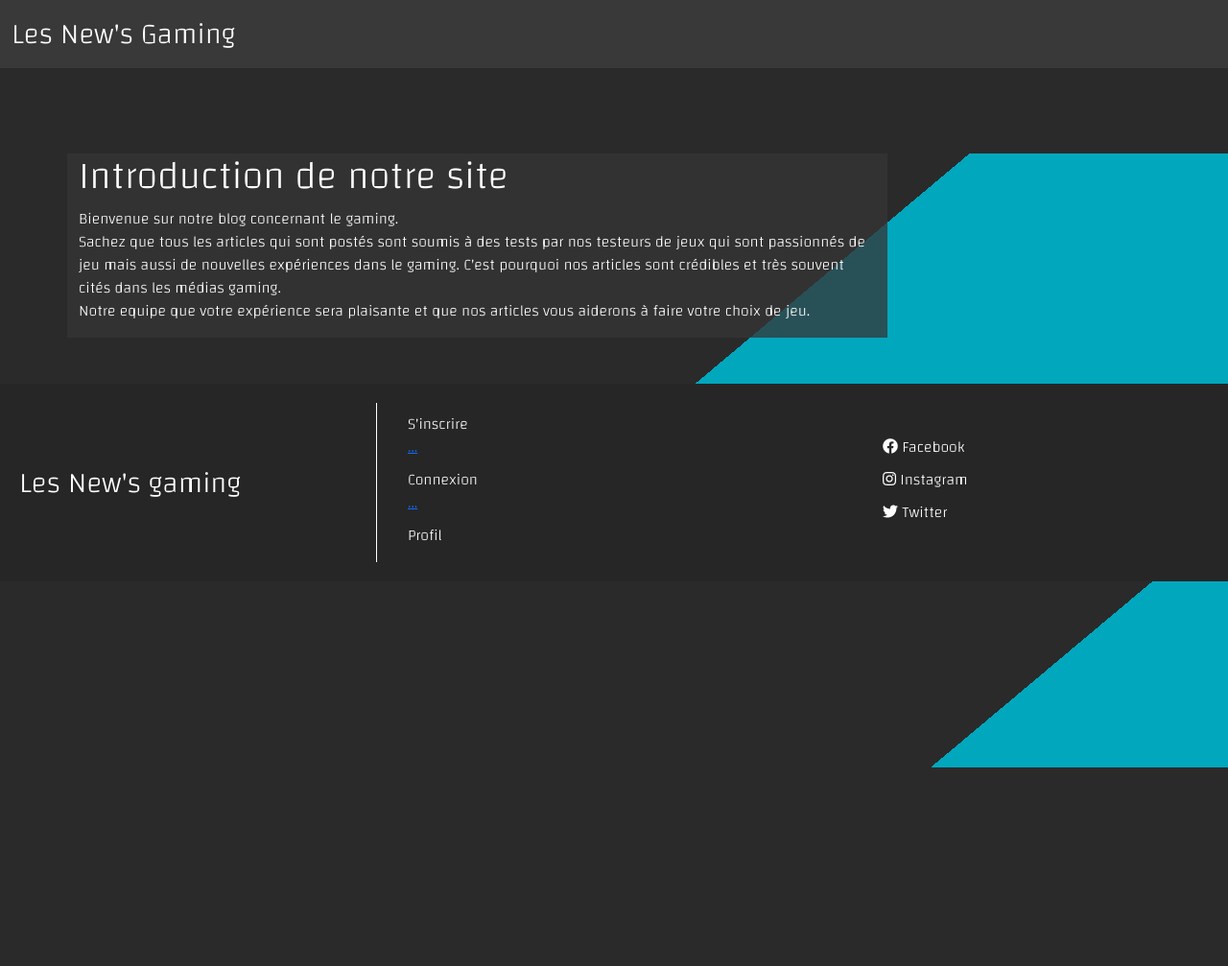
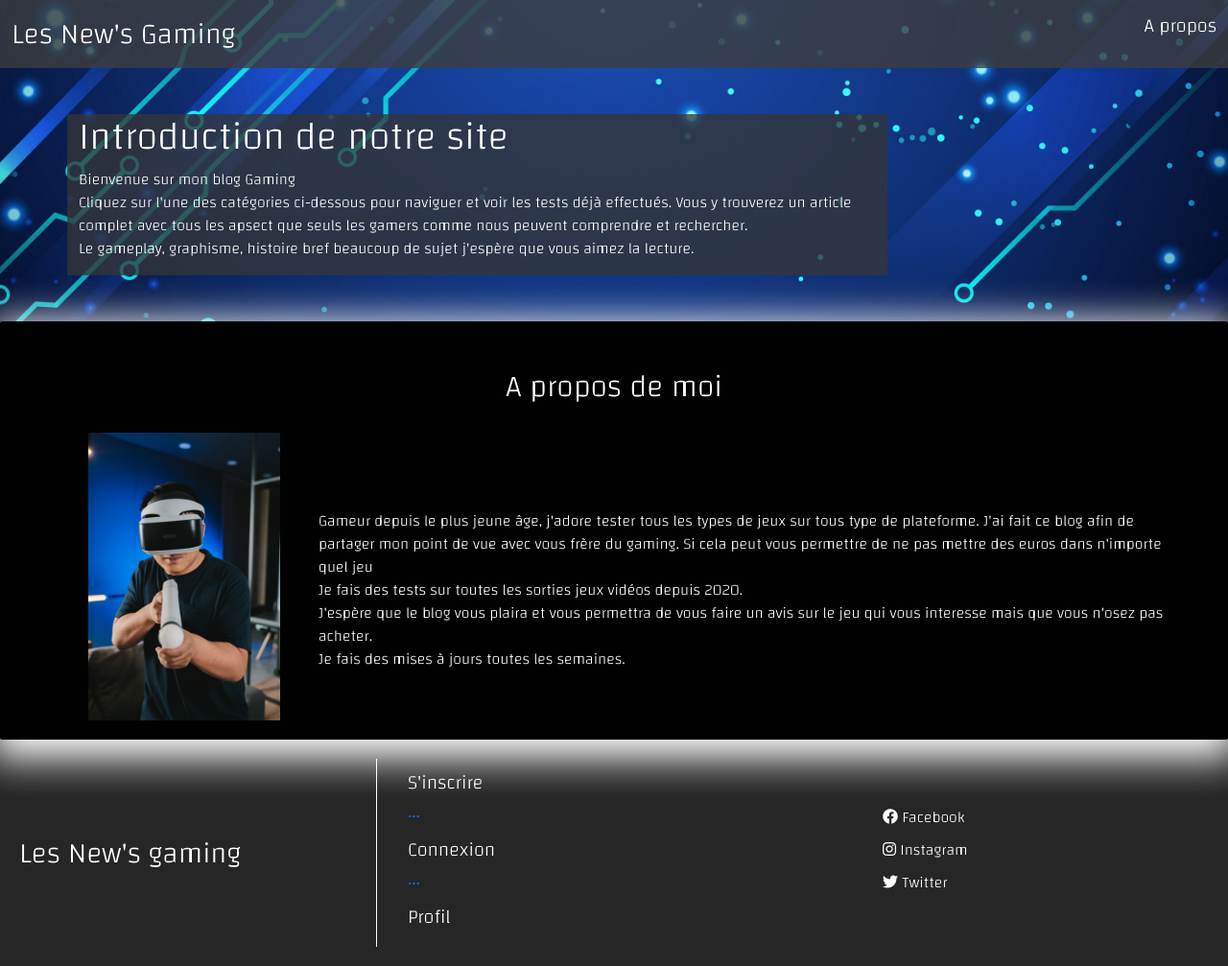
Before and after one commit to Jeyluu/projet-secret, a Node server app: template views/pagePrincipale.ejs in a window 1280 px wide. Shown: the whole page at 96% size. Before the commit the page ends 800 px from the top, so only its background shows below. Run offline with Node 20, Linux system fonts and the light colour scheme; the template is opened without the code that fills it, so the values that code supplies are empty; some libraries are stand-ins or nearby versions.

Commit message:
Css presque fini

```diff
--- a/public/style.css
+++ b/public/style.css
@@ -5,14 +5,9 @@
     color: #fff;
 
 }
+/*HEADER*/
 
-header{
-    height: 20vh;
-    background-color: #2b2a2a;
-}
-.carte{
-    text-decoration: none;
-}
+
 
 .navbar-brand{
     color: #fff;
@@ -22,24 +17,55 @@
     color: #00a7bd;
 }
 
+ul a{
+    text-decoration: none;
+    width: 300px;
+    font-size: 20px;
+}
+
+.cool-link::after{
+    content:'';
+    display: block;
+    width: 0;
+    height: 2px;
+    background:#00a7bd;
+    transition: width 0.3s;
+}
+
+.cool-link:hover::after{
+    width: 100%;
+    transition: width 0.3s;
+}
+
+
 /*HEADER ADMIN*/
 li{
     list-style-type: none;
+
 }
 
 /* BODY */
 body{
-
-    background-color: #00a7bd;
-    background-image: -webkit-linear-gradient( -40deg, #00a7bd 0%, #00a7bd 40%, #2b2a2a 40%, #2b2a2a 50%);
-    background-image: linear-gradient( -40deg, #00a7bd 0%, #00a7bd 40%, #2b2a2a 40%, #2b2a2a 50%);
+    background-image: url(./images/background2.jpg);
+    background-size: cover;
+    background-attachment: fixed;
 }
 
 .card-text {
     color: #262626;
 }
 
+.carte{
+    text-decoration: none;
+}
 
+.cards{
+    transition: 0.5s all;
+}
+
+.cards:hover{
+    transform: scale(1.05)
+}
 
 /*PAGE PRINCIPALE*/
 .introduction{
@@ -47,6 +73,34 @@
     transform: scaleX(30px);
     transition: 0.5s all linear;
     background-color: rgba(54, 54, 54, 0.753);
+}
+
+#apropos{
+    background-color: rgb(0, 0, 0);
+    border-radius: 2px;
+    width: 100%;
+    position: relative;
+    box-shadow:0px 10px 40px 10px #fff ;
+
+}
+
+.img-text-propos{
+    display: flex;
+    flex-direction: row;
+    align-content: center;
+    justify-content: center;
+}
+
+.image-propos {
+    width: 200px;
+    border-radius: 1px;
+    margin: 20px 40px;
+
+}
+
+.text-propos{
+    margin-top: 100px;
+    width: 70%;
 }
 
 /*PAGE AFFICHAGE JEU PAR CATEGORIE*/
--- a/views/admin/coAdmin.ejs
+++ b/views/admin/coAdmin.ejs
@@ -42,7 +42,7 @@
                         <button type="submit" class="btn btn-primary mb-2">Connexion</button>
                     </form>
 
-                    <button class="btn btn-primary">Retour sur la page principale</button>
+                    <a href="/"><button class="btn btn-primary">Retour sur la page principale</button></a>
                 </div>
 
             </div>
--- a/views/pagePrincipale.ejs
+++ b/views/pagePrincipale.ejs
@@ -11,17 +11,14 @@
                             <h1>Introduction de notre site</h1>
                         </div>
                         <div class="presentation-intro">
-                                <p>Bienvenue sur notre blog concernant le gaming.<br>
-                                    Sachez que tous les articles qui sont postés sont soumis à des tests par nos
-                                    testeurs de
-                                    jeux
-                                    qui sont passionnés de jeu mais aussi de nouvelles expériences dans le gaming.
-                                    C'est pourquoi nos articles sont crédibles et très souvent cités dans les médias
-                                    gaming.<br>
-                                    Notre equipe que votre expérience sera plaisante et que nos articles vous aiderons à
-                                    faire
-                                    votre
-                                    choix de jeu.</p>
+                            <p>Bienvenue sur mon blog Gaming<br>
+                                Cliquez sur l'une des catégories ci-dessous pour naviguer et voir les tests déjà
+                                effectués. Vous y trouverez un article complet avec tous les apsect que seuls les gamers
+                                comme nous peuvent comprendre et rechercher.
+                                <br>
+                                Le gameplay, graphisme, histoire bref beaucoup de sujet j'espère que vous aimez la
+                                lecture.
+                            </p>
                         </div>
                     </div>
 
@@ -35,7 +32,7 @@
             <div class="row ">
 
                 <% categories.forEach(function(categorie) {%>
-                        <div class="col-md-5 mb-4">
+                    <div class="col-md-5 mb-4 cards">
                         <a href="/<%= categorie.liens %>" class="carte">
                             <div class="card mb-2">
                                 <img src="<%= categorie.image %>" class="card-img-top" alt="image-categorie">
@@ -54,7 +51,39 @@
 
             </div>
         </section>
+
+
     </div>
 
+    <section id="apropos">
+        <div class="row">
+            <div class="col-md-12">
+                <h2 style="text-align: center;margin-top: 50px;">A propos de moi</h2>
+            </div>
+        </div>
+
+        <div class="row">
+
+            <div class="col-md-12">
+                <div class="img-text-propos">
+                    <img class="image-propos " src="../images/apropos.jpg" alt="">
+
+
+                    <p class="text-propos">Gameur depuis le plus jeune âge, j'adore tester tous les types de jeux sur tous type de
+                        plateforme. J'ai fait ce blog afin de partager mon point de vue avec vous frère du gaming.
+                        Si cela peut vous permettre de ne pas mettre des euros dans n'importe quel jeu <br>
+                        Je fais des tests sur toutes les sorties jeux vidéos depuis 2020.<br>
+                        J'espère que le blog vous plaira et vous permettra de vous faire un avis sur le jeu qui vous
+                        interesse mais que vous n'osez pas acheter.<br>
+                        Je fais des mises à jours toutes les semaines.
+                    </p>
+
+                </div>
+
+            </div>
+
+        </div>
+
+    </section>
 
     <%- include('partials/footer') %>
--- a/views/partials/header.ejs
+++ b/views/partials/header.ejs
@@ -34,7 +34,11 @@
                     aria-controls="navbarNav" aria-expanded="false" aria-label="Toggle navigation">
                     <span class="navbar-toggler-icon"></span>
                 </button>
+                <ul>
+                    <a href="#apropos"><li class="cool-link">A propos</li></a>
+                </ul>
             </div>
+
         </nav>
 
         <div class="banner">
```
Also changed, not shown: other parts of public/style.css (+40 -26 lines), views/admin/ajoutArticle.ejs (+6 -6 lines), views/admin/inscription.ejs (+20 -12 lines), views/admin/modificationArticle.ejs (+23 -6 lines), views/admin/tableauDeBord.ejs (+7 -1 lines), public/images/apropos.jpg (added), public/images/background.jpg (added), public/images/background2.jpg (added). Lines whose indentation alone changed are shown as unchanged.
